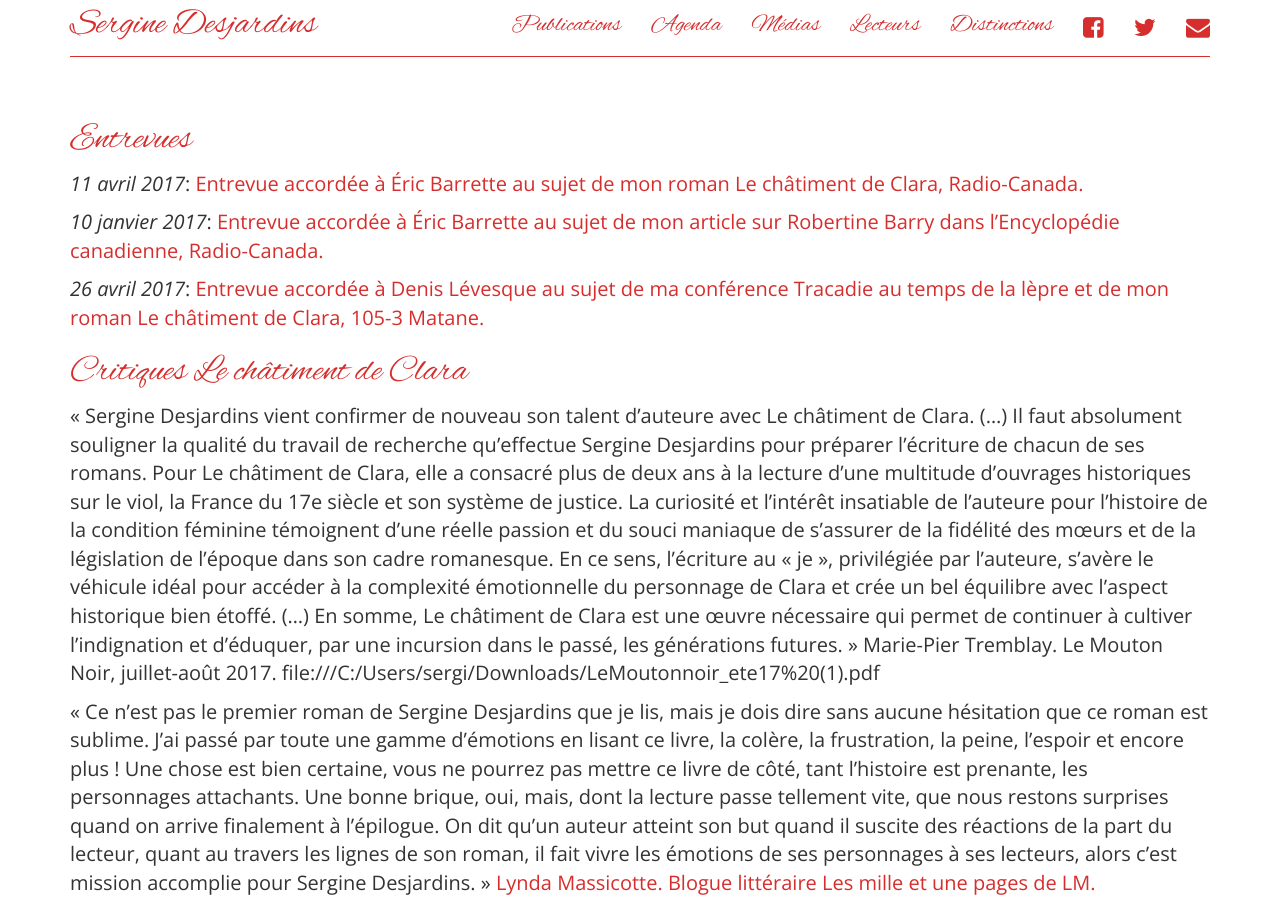
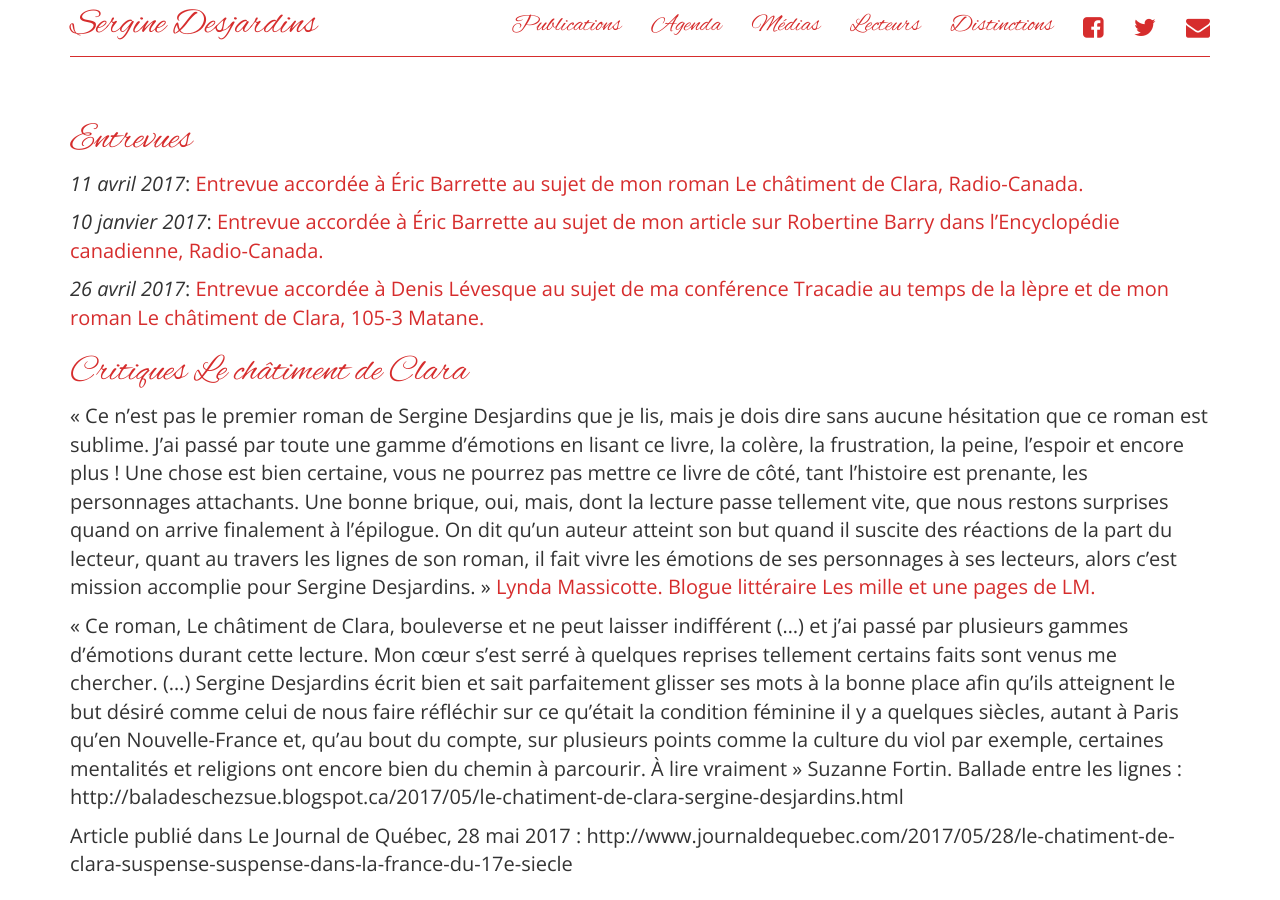
Before and after one commit to serginedesjardins/serginedesjardins.github.io, a Jekyll site: the page built from medias.md, in a window 1280 px wide and 900 px high. Built offline with Jekyll 4.4.1, drawn with Linux system fonts in a browser that asks for light colours; nearby versions of some CDN libraries.

Commit message:
J'ai enlevé la critique du MOuton Noir.
Je vais la mettre au complet

```diff
--- a/medias.md
+++ b/medias.md
@@ -14,7 +14,6 @@
 
 # Critiques Le châtiment de Clara
 
-« Sergine Desjardins vient confirmer de nouveau son talent d’auteure avec Le châtiment de Clara. (…) Il faut absolument souligner la qualité du travail de recherche qu’effectue Sergine Desjardins pour préparer l’écriture de chacun de ses romans. Pour Le châtiment de Clara, elle a consacré plus de deux ans à la lecture d’une multitude d’ouvrages historiques sur le viol, la France du 17e siècle et son système de justice. La curiosité et l’intérêt insatiable de l’auteure pour l’histoire de la condition féminine témoignent d’une réelle passion et du souci maniaque de s’assurer de la fidélité des mœurs et de la législation de l’époque dans son cadre romanesque. En ce sens, l’écriture au « je », privilégiée par l’auteure, s’avère le véhicule idéal pour accéder à la complexité émotionnelle du personnage de Clara et crée un bel équilibre avec l’aspect historique bien étoffé. (…) En somme, Le châtiment de Clara est une œuvre nécessaire qui permet de continuer à cultiver l’indignation et d’éduquer, par une incursion dans le passé, les générations futures. » Marie-Pier Tremblay. Le Mouton Noir, juillet-août 2017. file:///C:/Users/sergi/Downloads/LeMoutonnoir_ete17%20(1).pdf
 
 « Ce n'est pas le premier roman de Sergine Desjardins que je lis, mais je dois dire sans aucune hésitation que ce roman est sublime. J'ai passé par toute une gamme d'émotions en lisant ce livre, la colère, la frustration, la peine, l'espoir et encore plus ! Une chose est bien certaine, vous ne pourrez pas mettre ce livre de côté, tant l'histoire est prenante, les personnages attachants. Une bonne brique, oui, mais, dont la lecture passe tellement vite, que nous restons surprises quand on arrive finalement à l'épilogue. On dit qu'un auteur atteint son but quand il suscite des réactions de la part du lecteur, quant au travers les lignes de son roman, il fait vivre les émotions de ses personnages à ses lecteurs, alors c'est mission accomplie pour Sergine Desjardins. » [Lynda Massicotte. Blogue littéraire Les mille et une pages de LM.](http://lesmilleetunlivreslm.over-blog.com/2017/04/le-chatiment-de-clara-sergine-desjardins-guy-saint-jean-editeur-par-lynda-massicotte.html?utm_source=_ob_share&utm_medium=_ob_facebook&utm_campaign=_ob_sharebar)
 
```
